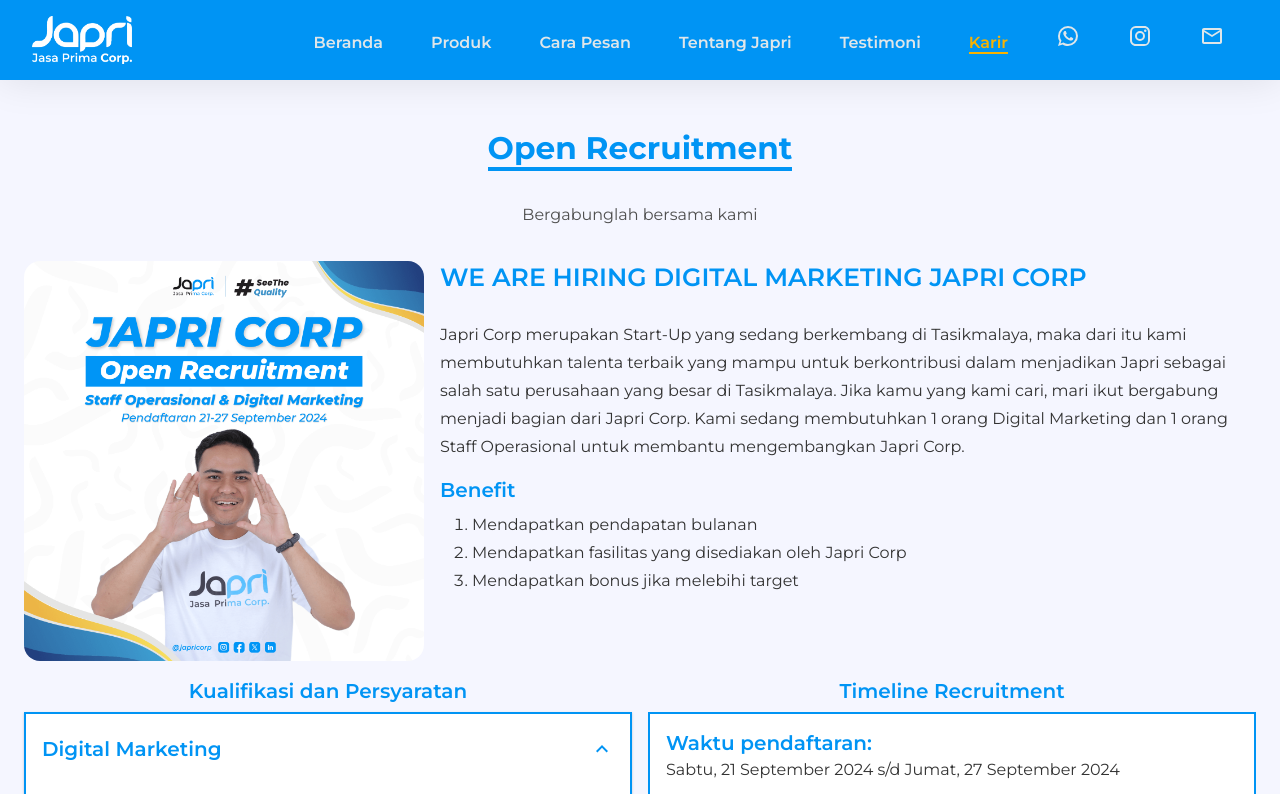
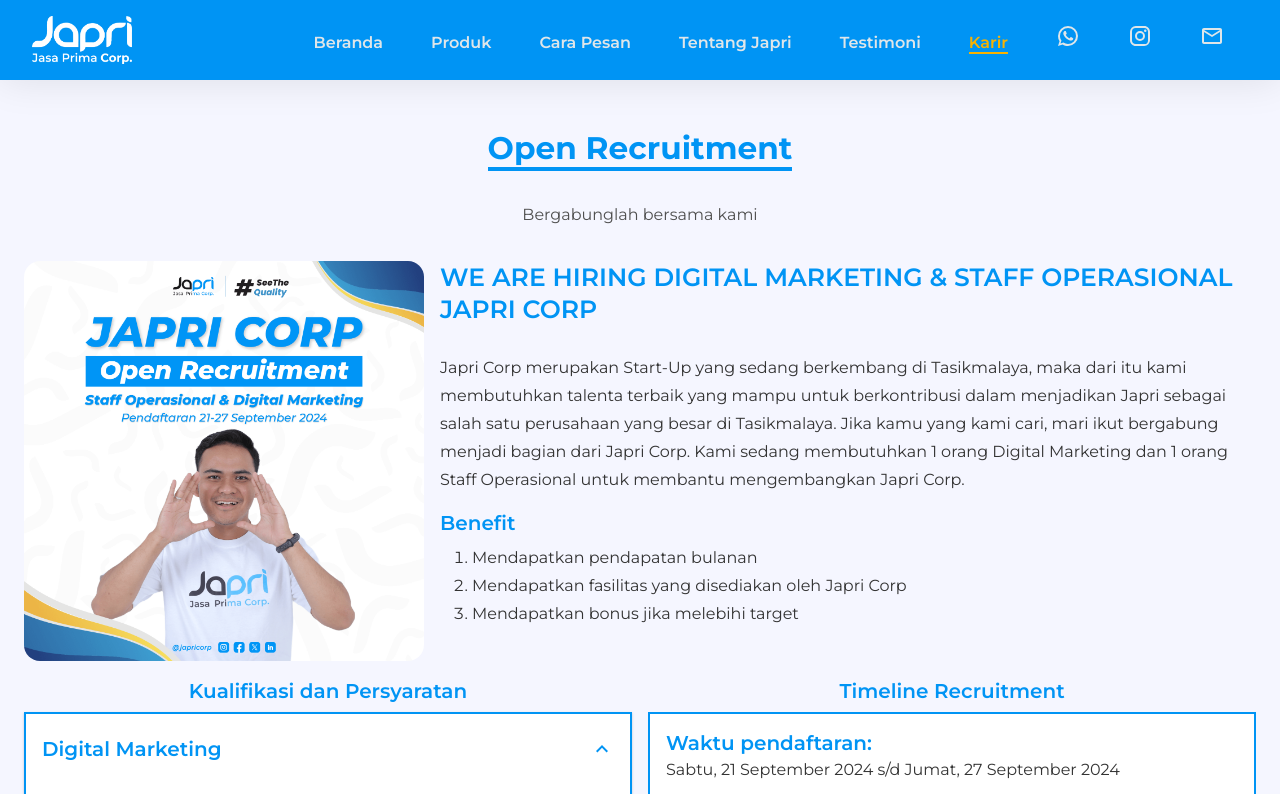
Before and after one commit to aridarsan/japri-corp, a React (Create React App) app: page /karir in a window 1280 px wide. Shown: the top 794 px of the page. Built offline with nearby package versions, Linux system fonts and the light colour scheme; what react-swipeable-views-utils would draw is missing.

Commit message:
Feat:edit ops

```diff
--- a/src/Components/Karir.js
+++ b/src/Components/Karir.js
@@ -118,7 +118,7 @@
           </Grid>
 
           <Grid item xs={12} sm={6} lg={8}>
-            <h4>WE ARE HIRING DIGITAL MARKETING JAPRI CORP</h4>
+            <h4>WE ARE HIRING DIGITAL MARKETING & STAFF OPERASIONAL JAPRI CORP</h4>
             <br />
 
             <p>
```
